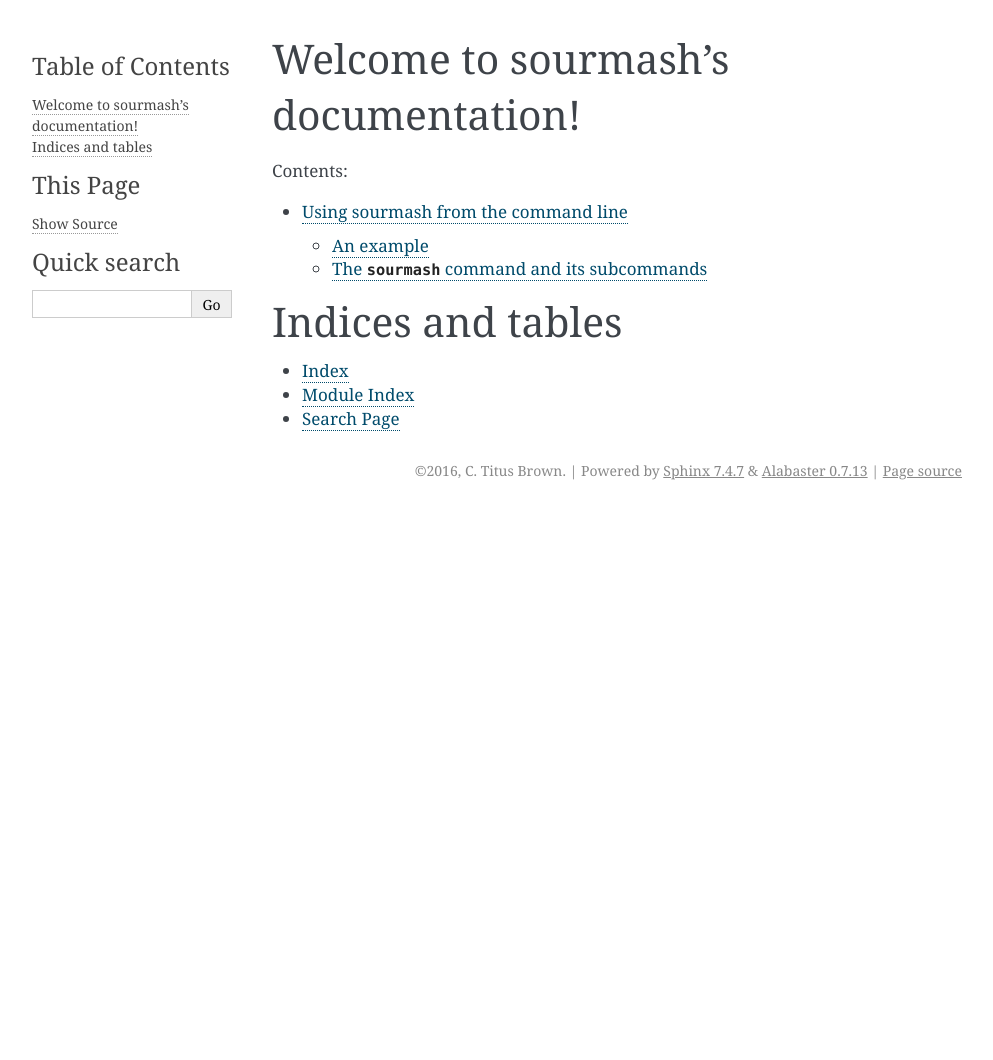
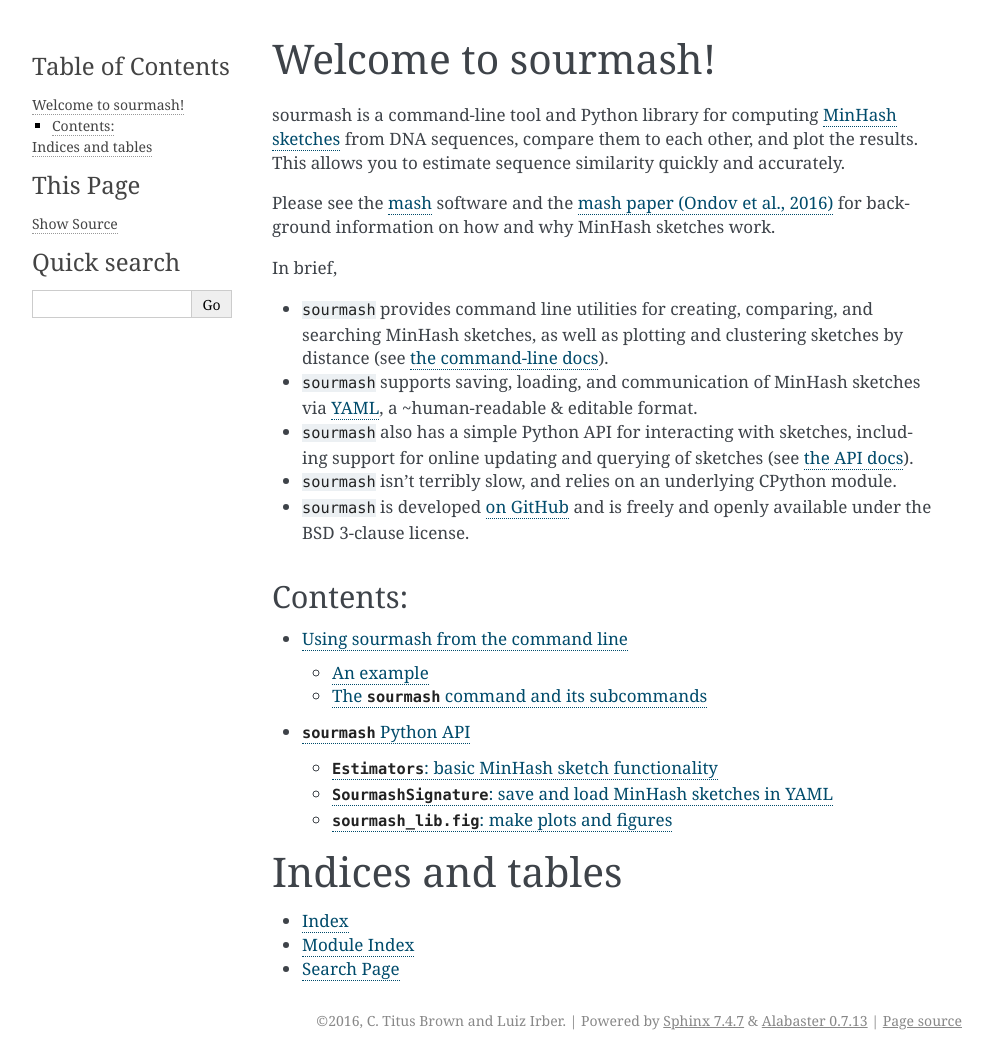
Before and after one commit to sourmash-bio/sourmash, a Sphinx documentation site: the page built from doc/index.rst, in a window 1280 px wide. Shown: the whole page, without its empty margins (148-1141 px from the left). Built offline with Sphinx 7.4.7, drawn with Linux system fonts in a browser that asks for light colours; before the commit the page ends 900 px from its top, so only the background shows below that.

Commit message:
documentation etc.

```diff
--- /dev/null
+++ b/doc/api.rst
@@ -0,0 +1,28 @@
+=======================
+``sourmash`` Python API
+=======================
+
+The primary programmatic way of interacting with ``sourmash`` is via
+its Python API.  (The core MinHash Python API closely mirrors the
+underlying C++ code, but for now this is undocumented.)
+
+.. contents::
+   :depth: 2
+
+``Estimators``: basic MinHash sketch functionality
+==================================================
+
+.. automodule:: sourmash_lib
+   :members:
+
+``SourmashSignature``: save and load MinHash sketches in YAML
+=============================================================
+
+.. automodule:: sourmash_lib.signature
+   :members:
+
+``sourmash_lib.fig``: make plots and figures
+============================================
+
+.. automodule:: sourmash_lib.fig
+   :members:
--- a/doc/command-line.rst
+++ b/doc/command-line.rst
@@ -17,6 +17,9 @@
 sourmash uses a subcommand syntax, so all commands start with
 ``sourmash`` followed by a subcommand specifying the action to be
 taken.
+
+.. contents::
+   :depth: 3
 
 An example
 ==========
--- a/doc/conf.py
+++ b/doc/conf.py
@@ -19,7 +19,7 @@
 # If extensions (or modules to document with autodoc) are in another directory,
 # add these directories to sys.path here. If the directory is relative to the
 # documentation root, use os.path.abspath to make it absolute, like shown here.
-#sys.path.insert(0, os.path.abspath('.'))
+sys.path.insert(0, os.path.abspath('..'))
 
 # -- General configuration ------------------------------------------------
 
@@ -52,8 +52,8 @@
 
 # General information about the project.
 project = 'sourmash'
-copyright = '2016, C. Titus Brown'
-author = 'C. Titus Brown'
+copyright = '2016, C. Titus Brown and Luiz Irber'
+author = 'C. Titus Brown and Luiz Irber'
 
 # The version info for the project you're documenting, acts as replacement for
 # |version| and |release|, also used in various other places throughout the
--- a/doc/index.rst
+++ b/doc/index.rst
@@ -3,15 +3,48 @@
    You can adapt this file completely to your liking, but it should at least
    contain the root `toctree` directive.
 
-Welcome to sourmash's documentation!
-====================================
+Welcome to sourmash!
+====================
+
+sourmash is a command-line tool and Python library for computing
+`MinHash sketches <https://en.wikipedia.org/wiki/MinHash>`__ from DNA
+sequences, compare them to each other, and plot the results.  This
+allows you to estimate sequence similarity quickly and accurately.
+
+Please see the `mash <http://mash.readthedocs.io/en/latest/>`__
+software and the `mash paper (Ondov et al., 2016)
+<http://biorxiv.org/content/early/2015/10/26/029827>`__ for background
+information on how and why MinHash sketches work.
+
+In brief,
+
+* ``sourmash`` provides command line utilities for creating, comparing,
+  and searching MinHash sketches, as well as plotting and clustering
+  sketches by distance (see `the command-line docs <command-line.html>`__).
+
+* ``sourmash`` supports saving, loading, and communication of MinHash
+  sketches via `YAML <http://yaml.org/>`__, a ~human-readable & editable
+  format.
+
+* ``sourmash`` also has a simple Python API for interacting with sketches,
+  including support for online updating and querying of sketches
+  (see `the API docs <api.html>`__).
+
+* ``sourmash`` isn't terribly slow, and relies on an underlying CPython
+  module.
+
+* ``sourmash`` is developed `on GitHub
+  <https://github.com/dib-lab/sourmash>`__ and is freely and openly
+  available under the BSD 3-clause license.
 
 Contents:
+---------
 
 .. toctree::
    :maxdepth: 2
 
    command-line
+   api
 
 
 Indices and tables
```
Also changed, not shown: README.md (+19 -4 lines), sourmash_lib/__init__.py (+12 -1 lines), 2 other files.
